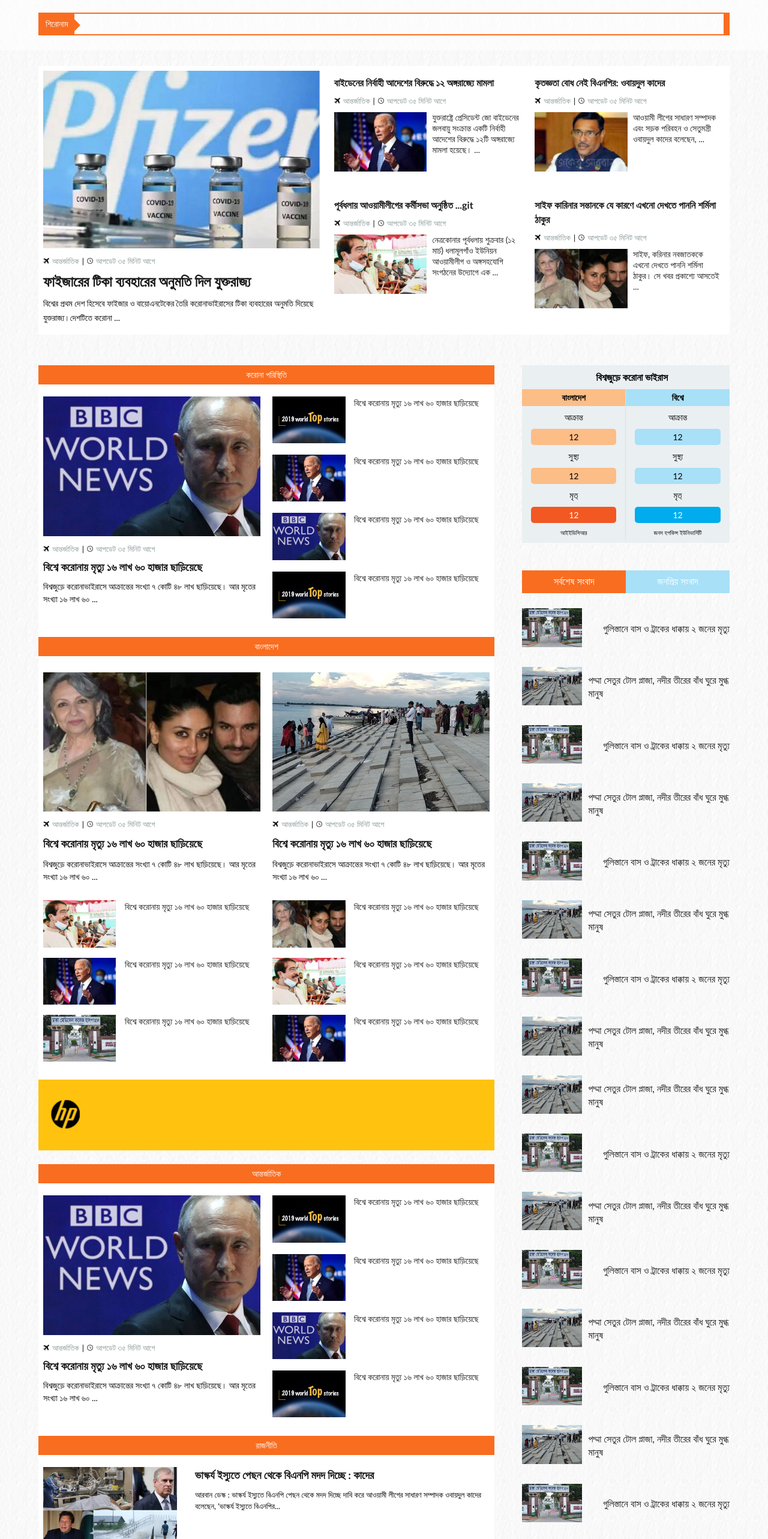
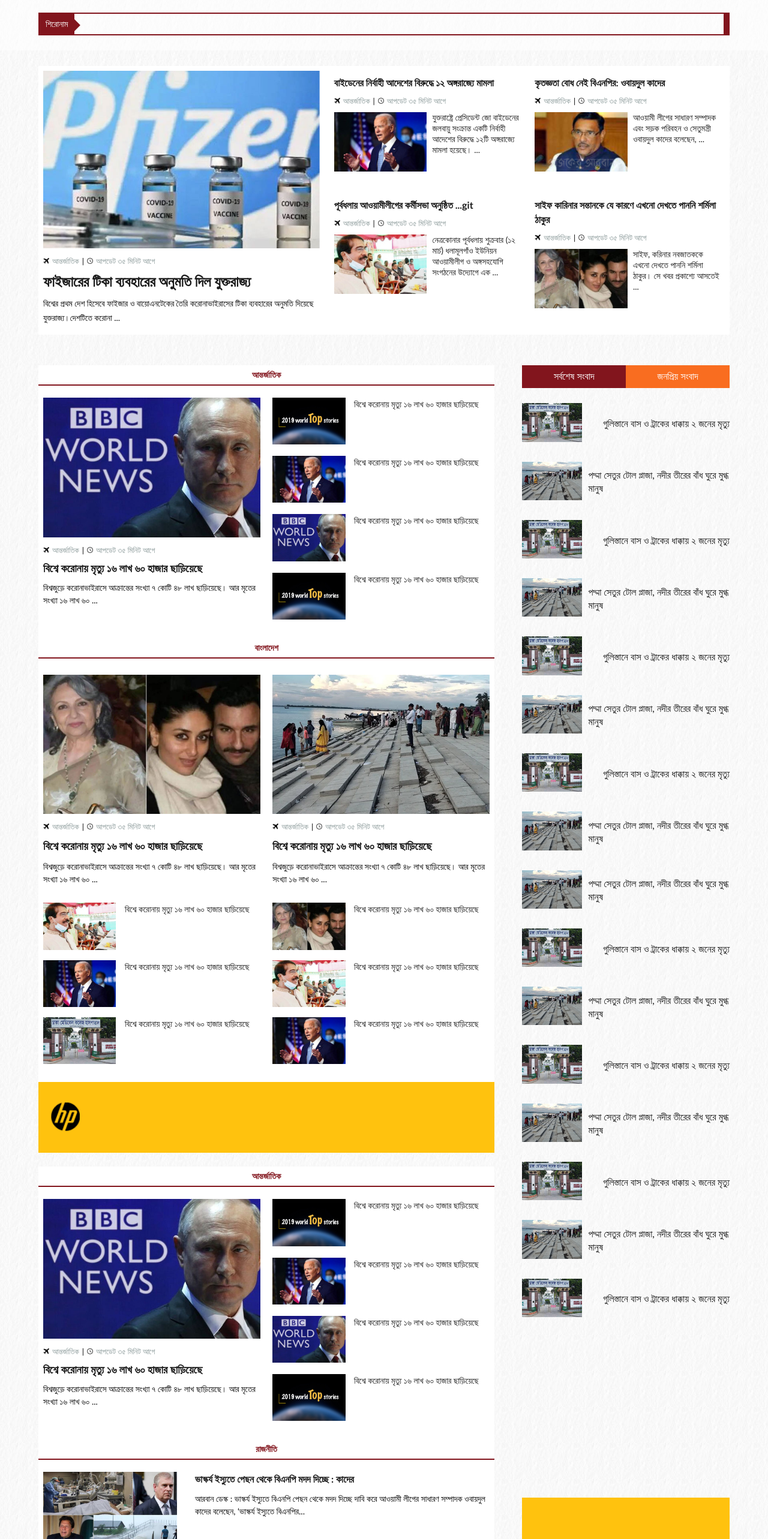
Before and after one commit to SEBPO-Shahin/test, a React (Create React App) app: page /contact in a window 1280 px wide. Shown: the part 234-2800 px from the top of the page at 60% size. Built offline with nearby package versions, Linux system fonts and the light colour scheme; grey boxes are pictures that could not be loaded.

Commit message:
Homepage style changed

```diff
--- a/src/components/common/header/navbar/Navbar.js
+++ b/src/components/common/header/navbar/Navbar.js
@@ -1,27 +1,11 @@
 import React, { Component } from 'react';
 import { Link, NavLink } from 'react-router-dom';
 import logo from '../../../../assets/images/ajker-arban-1.png';
-import Details from '../../../pages/Details';
-import Bangladesh from '../../../pages/Bangladesh';
 
 
 class Navbar extends Component{
 
     state = {
-        items: [
-        {id: 1, menu: 'বাংলাদেশ'},
-        {id: 2, menu: 'রাজনীতি'},
-        {id: 3, menu: 'অর্থনীতি'},
-        {id: 4, menu: 'আন্তর্জাতিক'},
-        {id: 5, menu: 'খেলা'},
-        {id: 6, menu: 'বিনোদন'},
-        {id: 7, menu: 'স্বাস্থ্য'},
-        {id: 8, menu: 'শিক্ষাঙ্গন'},
-        {id: 9, menu: 'আবহাওয়া'},
-        {id: 10, menu: 'জীবনযাপন'},
-        {id: 11, menu: 'সম্পাদকীয়'},
-        {id: 12, menu: 'অন্যান্য'}
-        ],
         showNavigation : false,
     }
 
--- a/src/components/home_sidebar/Sidebar.js
+++ b/src/components/home_sidebar/Sidebar.js
@@ -1,5 +1,4 @@
 import React from 'react';
-import CoronaStatus from './corona/CoronaStatus';
 import ThumbnailList from './../home_category/Thumbnail';
 import SingleFeature from './../home_category/SingleFeature';
 // import DoubleFeature from './../home_category/DoubleFeature';
@@ -13,7 +12,6 @@
 const Sidebar = () => {
     return(
         <div className="sidebar-coentent">
-            <CoronaStatus />
             <div className='page-sidebar'>
                         <div className='sidebar-coentent bulletins'>
                             <Tabs
@@ -31,7 +29,7 @@
                             </Tabs>
                         </div>
                         <div className='sidebar-videos'>
-                            <iframe width="683" height="384" src="https://www.youtube.com/embed/EpLX09EwhcY" title="10 Creative Commercial Ad 2022।" frameborder="0" allow="accelerometer; autoplay; clipboard-write; encrypted-media; gyroscope; picture-in-picture" allowfullscreen></iframe>
+                            <iframe width="683" height="280" src="https://www.youtube.com/embed/EpLX09EwhcY" title="10 Creative Commercial Ad 2022।" frameborder="0" allow="accelerometer; autoplay; clipboard-write; encrypted-media; gyroscope; picture-in-picture" allowfullscreen></iframe>
                         </div>
 
                     </div>
--- a/src/components/pages/Homepage.js
+++ b/src/components/pages/Homepage.js
@@ -37,7 +37,7 @@
                             SingleFeatureTitle="বিশ্বে করোনায় মৃত্যু ১৬ লাখ ৬০ হাজার ছাড়িয়েছে"
                             SingleFeatureDescription="বিশ্বজুড়ে করোনাভাইরাসে আক্রান্তের সংখ্যা ৭ কোটি ৪৮ লাখ ছাড়িয়েছে। আর মৃতের সংখ্যা ১৬ লাখ ৬০ ..."
                         /> */}
-                        <SingleFeature headline="করোনা পরিস্থিতি" />
+                        <SingleFeature headline="আন্তর্জাতিক" />
                         <DoubleFeature headline="বাংলাদেশ" />
                         <div style={{paddingBottom:'20px'}}><Advertise ads={AdsHorizontal_M} /></div>
                         {/* <HomeSlider /> */}
--- a/src/styles/_category_section.scss
+++ b/src/styles/_category_section.scss
@@ -8,9 +8,12 @@
         align-items: flex-start;
         justify-content: space-between;
         &--headline{
-            background: $default;
+            background: $white;
             padding : 7px 16px;
-            color : $white;
+            color : $default;
+            margin: 30px 0 0px;
+            border-bottom: 2px solid $default;
+            font-weight: 700;
             text-align: center;
             margin-top: 30px;
             &:first-child{
@@ -159,14 +162,14 @@
                             width : 30%;
                         }
                         &__title{
-                            font-size: 18px;
+                            font-size: 16px;
                             margin: 0;
                             width: 100%;
                             font-weight: 600;
                         }
                         &__description{
                             padding : 10px 0;
-                            font-size: 13px;
+                            font-size: 14px;
                         }
                     }
                     .text-wrapper{
--- a/src/styles/_footer.scss
+++ b/src/styles/_footer.scss
@@ -78,6 +78,11 @@
                         }
                     }
                 }
+                &:last-child{
+                    .title{
+                        text-align: center;
+                    }
+                }
             }
         }
     }
--- a/src/styles/_latest.scss
+++ b/src/styles/_latest.scss
@@ -24,7 +24,6 @@
 
 // Tab buttons
 .bulletins{
-    padding: 30px 0;
     .nav-tabs{
         width: 100%;
         display: flex;
@@ -39,7 +38,7 @@
         }
         .nav-link{
             color: $white;
-            background: $light-blue;
+            background: $default2;
             width: 100%;
             padding: 10px;
             font-size: 16px;
--- a/src/styles/_variables.scss
+++ b/src/styles/_variables.scss
@@ -1,7 +1,8 @@
 $white : #fff;
 $off-white : #eaeff2;
 $black : #191919;
-$default : #f96d20;
+$default2 : #f96d20;
+$default: #82151d;
 $light-blue : #a8e0f7;
 $gray : #899898;
 $sky : #52a5db;
```
Also changed, not shown: 2 other files (tests, documents, lock files or other folders).
